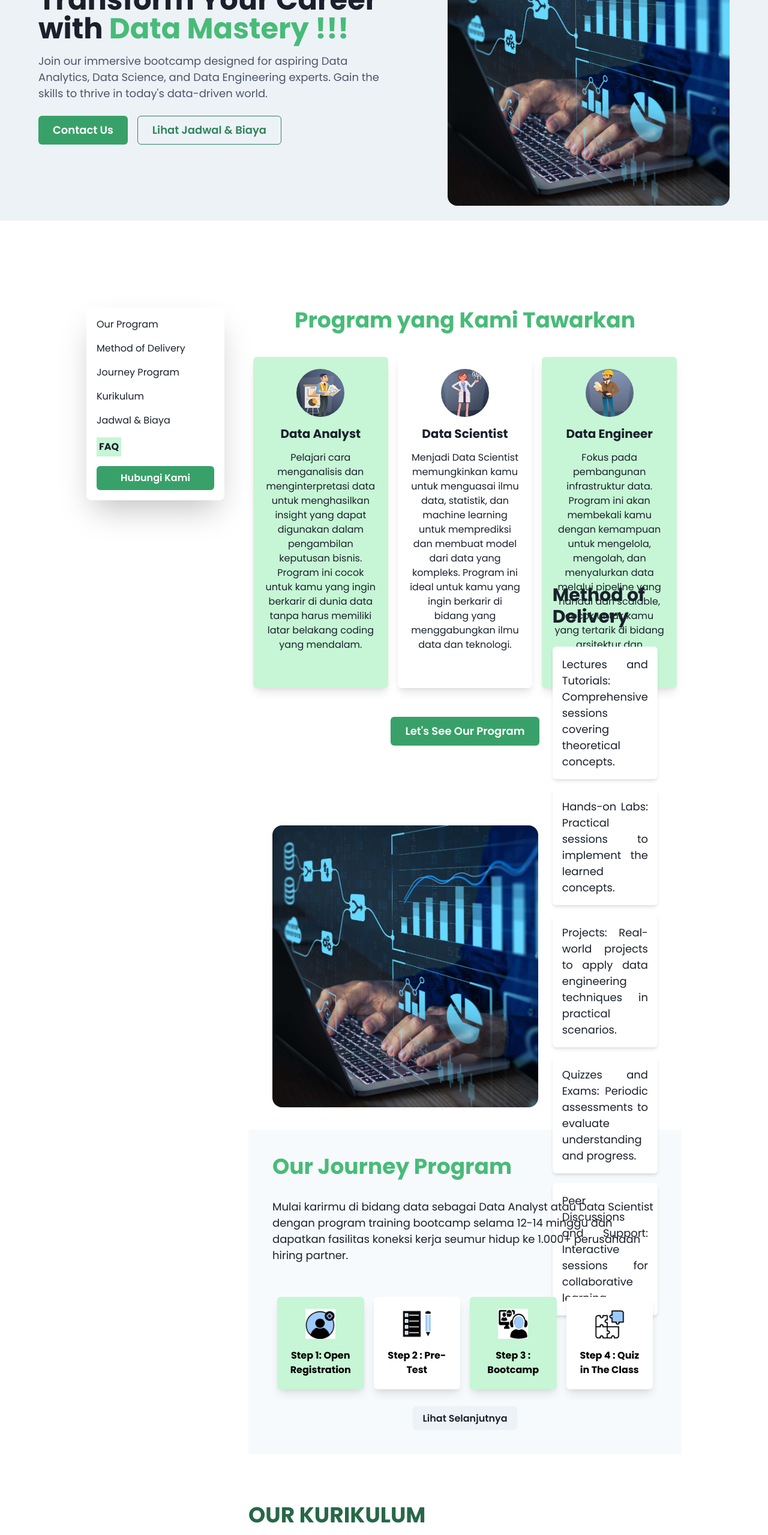
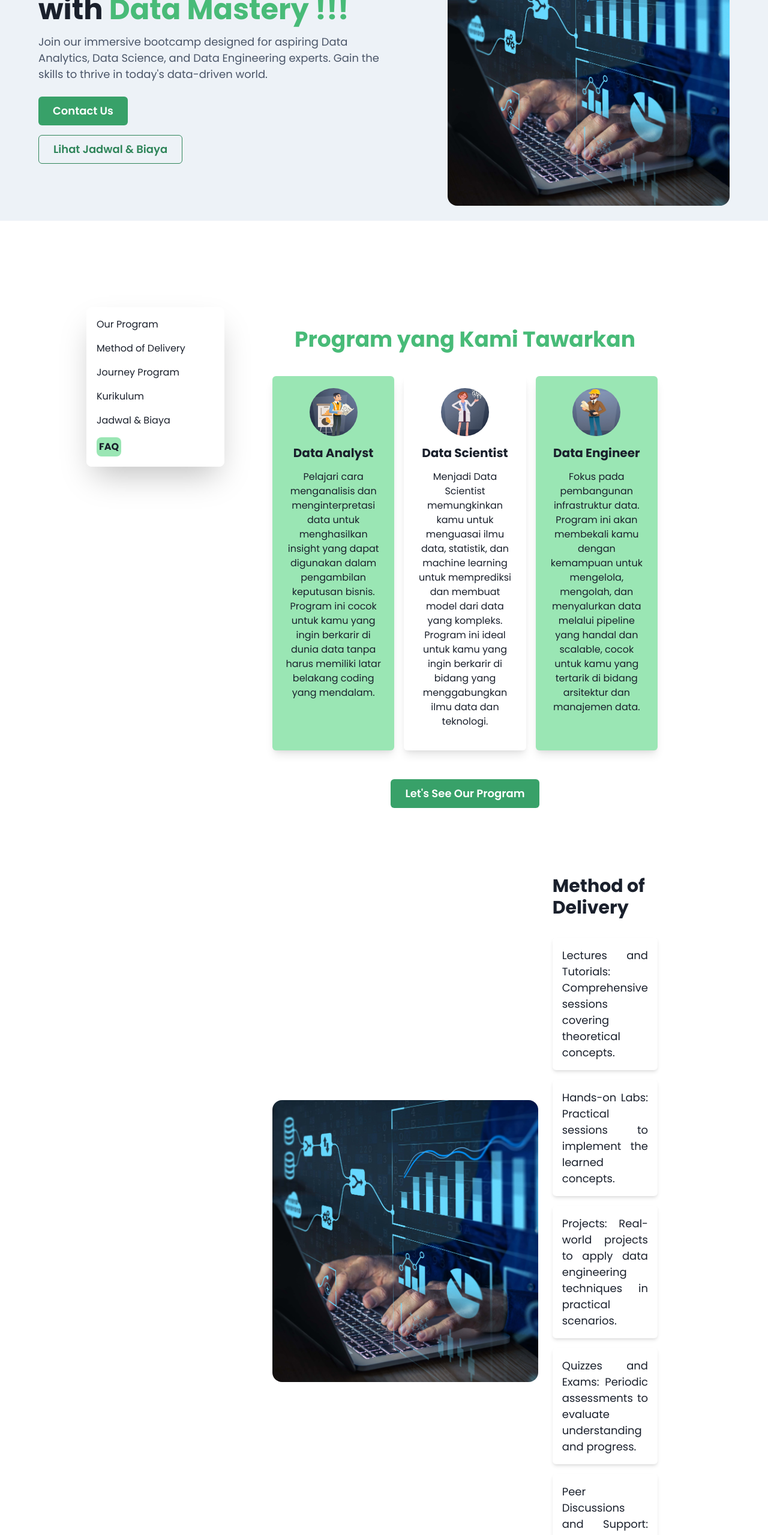
Before and after one commit to aurelioo29/landing-next, a Next.js app: page / in a window 1280 px wide. Shown: the part 234-2793 px from the top of the page at 60% size. Built offline with nearby package versions, Linux system fonts and the light colour scheme.

Commit message:
add(Respon): Added responsive for all section

```diff
--- a/src/components/section/Curiculum.jsx
+++ b/src/components/section/Curiculum.jsx
@@ -12,6 +12,7 @@ import {
   Button,
   Badge,
   Heading,
+  Select,
 } from "@chakra-ui/react";
 import { useState } from "react";
 import { FaChevronDown, FaChevronUp } from "react-icons/fa";
@@ -22,7 +23,7 @@ import {
   dataEngineerData,
 } from "@/data/materiData";
 
-const CurriculumTabs = () => {
+const Curriculum = () => {
   const { activeTab, setActiveTab, mode, setMode } = useTabsStore();
   const [activeModuleIndex, setActiveModuleIndex] = useState(null);
 
@@ -48,58 +49,90 @@ const CurriculumTabs = () => {
   }, 0);
 
   return (
-    <Box mx="auto" mb={20} id="kurikulum">
-      <Heading as={"h1"} mb={5} textTransform={"uppercase"} color={"green.700"}>
+    <Box mx="auto" mb={20} id="kurikulum" p={4}>
+      <Heading
+        as={"h1"}
+        mb={5}
+        textTransform={"uppercase"}
+        color={"green.400"}
+        textAlign={{ base: "center", md: "left" }}
+      >
         Our Kurikulum
       </Heading>
-      <Text fontSize="sm" fontWeight="bold" mb={4}>
+      <Text
+        fontSize="sm"
+        fontWeight="bold"
+        mb={4}
+        textAlign={{ base: "center", md: "left" }}
+      >
         Mengadopsi Kurikulum Teruji Industri: Mengikuti Update Terkini
       </Text>
 
-      <Flex mt={5} mb={5} justify="space-between" align="center">
-        <Box>
+      <Flex
+        direction={["column", "row"]}
+        align="center"
+        justify="space-between"
+        flexWrap="wrap"
+        mb={5}
+      >
+        <Box display="flex" flexWrap="wrap" justifyContent="center" mb={[4, 0]}>
+          {["Data Analyst", "Data Scientist", "Data Engineer"].map((label) => (
             <Button
-            variant={mode === "Data Analyst" ? "solid" : "outline"}
+              key={label}
+              variant={mode === label ? "solid" : "outline"}
               colorScheme="green"
-            mx={2}
-            onClick={() => setMode("Data Analyst")}
+              mx={1}
+              my={1}
+              onClick={() => setMode(label)}
             >
-            Data Analyst
+              {label}
             </Button>
-          <Button
-            variant={mode === "Data Scientist" ? "solid" : "outline"}
+          ))}
+        </Box>
+        <Badge
+          fontSize={"md"}
+          p={2}
+          borderRadius={"lg"}
           colorScheme="green"
-            mx={2}
-            onClick={() => setMode("Data Scientist")}
+          mt={[4, 0]}
+          mx={["auto", 0]}
         >
-            Data Scientist
-          </Button>
-          <Button
-            variant={mode === "Data Engineer" ? "solid" : "outline"}
-            colorScheme="green"
-            mx={2}
-            onClick={() => setMode("Data Engineer")}
-          >
-            Data Engineer
-          </Button>
-        </Box>
-        <Badge fontSize={"md"} p={1.5} borderRadius={"lg"} colorScheme="green">
           {totalLessons} Lessons
         </Badge>
       </Flex>
 
-      {/* Tabs for different categories */}
+      <Flex justify="center" mb={4}>
+        <Select
+          onChange={(e) => setActiveTab(e.target.selectedIndex)}
+          placeholder="Pilih Kategori"
+          variant="outline"
+          mb={4}
+          width={{ base: "90%", md: "200px" }}
+          display={{ base: "block", md: "none" }} // Hanya tampil di mobile
+        >
+          {dataToUse().map((tab, index) => (
+            <option key={index} value={index}>
+              {tab.category}
+            </option>
+          ))}
+        </Select>
+      </Flex>
+
       <Tabs
         index={activeTab}
         onChange={(index) => setActiveTab(index)}
         variant="enclosed"
+        isLazy
+        lazyBehavior="keepMounted"
       >
         <TabList>
+          <Flex display={["none", "flex"]} justify="space-between">
             {dataToUse().map((tab, index) => (
               <Tab key={index} _selected={{ borderBottom: "5px solid black" }}>
                 {tab.category}
               </Tab>
             ))}
+          </Flex>
         </TabList>
 
         <TabPanels>
@@ -111,6 +144,7 @@ const CurriculumTabs = () => {
                 borderRadius="md"
                 p={4}
                 boxShadow={"2xl"}
+                my={4}
               >
                 {tab.modules.map((module, idx) => (
                   <Box key={idx} mb={4}>
@@ -123,6 +157,7 @@ const CurriculumTabs = () => {
                       borderColor="gray.300"
                       cursor="pointer"
                       onClick={() => toggleModule(idx)}
+                      _hover={{ bg: "gray.100" }}
                     >
                       <Text fontWeight="bold">{module.title}</Text>
                       <Icon
@@ -168,4 +203,4 @@ const CurriculumTabs = () => {
   );
 };
 
-export default CurriculumTabs;
+export default Curriculum;
--- a/src/components/section/Hero.jsx
+++ b/src/components/section/Hero.jsx
@@ -31,38 +31,54 @@ export default function Hero() {
         alignItems="center"
         px={6}
       >
-        <Box textAlign="left" maxW="600px" mb={{ base: 6, md: 0 }}>
-          {" "}
+        <Box
+          textAlign={{ base: "center", md: "left" }}
+          maxW={{ base: "100%", md: "600px" }}
+          mb={{ base: 6, md: 0 }}
+        >
           <Heading as="h1" size="2xl" mb={4}>
             Transform Your Career with{" "}
             <Text as="span" color="green.400">
               Data Mastery !!!
-            </Text>{" "}
+            </Text>
           </Heading>
           <Text fontSize="lg" color="gray.600" mb={6}>
             Join our immersive bootcamp designed for aspiring Data Analytics,
             Data Science, and Data Engineering experts. Gain the skills to
             thrive in today&apos;s data-driven world.
           </Text>
-          <HStack
+          <VStack
             spacing={4}
             justifyContent={{ base: "center", md: "flex-start" }}
+            alignItems={{ base: "center", md: "flex-start" }}
+            mt={{ base: 4, md: 0 }}
           >
-            {" "}
             <Link href="#contact">
-              <Button colorScheme="green" size="lg">
+              <Button
+                colorScheme="green"
+                size="lg"
+                width={{ base: "100%", md: "auto" }}
+              >
                 Contact Us
               </Button>
             </Link>
             <Link href="#timeprice">
-              <Button variant="outline" colorScheme="green" size="lg">
+              <Button
+                variant="outline"
+                colorScheme="green"
+                size="lg"
+                width={{ base: "100%", md: "auto" }}
+              >
                 Lihat Jadwal & Biaya
               </Button>
             </Link>
-          </HStack>
+          </VStack>
         </Box>
 
-        <Box>
+        <Box
+          flexShrink={0}
+          mt={{ base: 4, md: 0 }}
+        >
           <Image
             src="/assets/hero_section.jpg"
             alt="Hero Section"
--- a/src/components/section/JourneyProgram.jsx
+++ b/src/components/section/JourneyProgram.jsx
@@ -1,49 +1,47 @@
-import { Box, Flex, Heading, Text, Image, Button } from "@chakra-ui/react";
+import { Box, Flex, Heading, Text, Image } from "@chakra-ui/react";
 import { useJourneyStore } from "@/hooks/useJourneyStore";
 import PopupDetail from "../modal/PopupDetail";
 
 const JourneySteps = ({ data }) => {
-  const {
-    currentStep,
-    setStep,
-    stepsPerPage,
-    currentPage,
-    nextPage,
-    resetPage,
-  } = useJourneyStore();
-
-  // Mengambil data sesuai dengan halaman
-  const visibleSteps = data.slice(0, stepsPerPage * currentPage);
+  const { currentStep, setStep } = useJourneyStore();
 
   return (
-    <Box bg="gray.50" p={10} mb={20} id="journey">
-      <Heading color="green.400" mb={8}>
+    <Box bg="gray.50" p={{ base: 4, md: 10 }} mb={20} id="journey">
+      <Heading color="green.400" mb={6} textAlign="center">
         Our Journey Program
       </Heading>
-      <Text mb={12} fontSize="lg">
+      <Text mb={8} fontSize="lg" textAlign="center">
         Mulai karirmu di bidang data sebagai Data Analyst atau Data Scientist
         dengan program training bootcamp selama 12-14 minggu dan dapatkan
         fasilitas koneksi kerja seumur hidup ke 1.000+ perusahaan hiring
         partner.
       </Text>
 
-      <Flex direction={["column", "row"]} wrap="wrap">
-        {visibleSteps.map((step, index) => (
+      <Flex
+        direction={["column", "row"]}
+        wrap="wrap"
+        justify="center"
+        align="center"
+        maxW="1200px"
+        mx="auto"
+      >
+        {data.map((step, index) => (
           <Flex
             key={index}
-            bg={index % 2 === 0 ? "green.100" : "white"}
+            bg={index % 2 === 0 ? "green.200" : "white"}
             color="black"
             p={5}
             borderRadius="md"
             flex="1"
-            maxW="300px"
+            maxW={{ base: "90%", sm: "300px" }}
+            minH="200px"
             m={2}
             direction="column"
             align="center"
             onClick={() => setStep(step)}
             cursor="pointer"
-            textAlign={"center"}
-            shadow={"lg"}
+            textAlign="center"
+            shadow="lg"
           >
             <Image src={step.image} alt={step.title} boxSize="50px" mb={4} />
             <Text fontWeight="bold">{step.title}</Text>
@@ -51,12 +49,6 @@ const JourneySteps = ({ data }) => {
         ))}
       </Flex>
 
-      {visibleSteps.length < data.length && (
-        <Flex justify="center" mt={5}>
-          <Button onClick={nextPage}>Lihat Selanjutnya</Button>
-        </Flex>
-      )}
-
       {currentStep && <PopupDetail step={currentStep} />}
     </Box>
   );
--- a/src/components/section/MainProgram.jsx
+++ b/src/components/section/MainProgram.jsx
@@ -24,30 +24,30 @@ const ProgramCards = () => {
   ];
 
   return (
-    <Box mb={20} id="mainProgram">
+    <Box mb={20} id="mainProgram" p={{ base: 8, md: 8 }} pt={{ base: 16 }}>
+      {" "}
       <Heading textAlign="center" color="green.400" mb={8}>
         Program yang Kami Tawarkan
       </Heading>
-
       <Flex
         justify="center"
         direction={["column", "row"]}
         wrap="wrap"
-        spacing={10}
+        spacing={5}
       >
         {programs.map((program, index) => (
           <Flex
             key={index}
-            bg={index % 2 === 0 ? "green.100" : "white"}
+            bg={index % 2 === 0 ? "green.200" : "white"}
             p={5}
             borderRadius="md"
             flex="1"
-            maxW="300px"
+            maxW={{ base: "100%", sm: "300px" }}
             m={2}
             direction="column"
             align="center"
             textAlign="center"
-            shadow={"lg"}
+            shadow="lg"
           >
             <Image
               src={program.image}
@@ -56,14 +56,15 @@ const ProgramCards = () => {
               borderRadius="full"
               mb={4}
             />
-            <Heading fontSize="xl" mb={4}>
+            <Heading fontSize={{ base: "lg", md: "xl" }} mb={4}>
               {program.title}
             </Heading>
-            <Text mb={4}>{program.description}</Text>
+            <Text mb={4} fontSize={{ base: "sm", md: "md" }}>
+              {program.description}
+            </Text>
           </Flex>
         ))}
       </Flex>
-
       <Flex justify="center" mt={10}>
         <Link href="#kurikulum">
           <Button colorScheme="green" size="lg">
--- a/src/components/section/MethodDelivery.jsx
+++ b/src/components/section/MethodDelivery.jsx
@@ -11,41 +11,38 @@ export default function MethodDelivery() {
 
   return (
     <Box
-      h="65vh"
       display="flex"
       justifyContent="center"
       alignItems="center"
       textAlign="center"
       px={4}
-      mb={10}
       id="method"
+      mb="20"
     >
       <Flex
         w="full"
         maxW="1200px"
-        justifyContent="space-between"
-        alignItems="center"
         px={6}
-        direction={["column", "row"]} // Stack on small screens and row on larger screens
+        direction={{ base: "column", md: "row" }}
+        align="center"
       >
-        <Box pt={14}>
+        <Box
+          pt={{ base: 4, md: 0 }}
+          mb={{ base: 4, md: 0 }}
+          textAlign="center"
+        >
           <Image
             src="/assets/hero_section.jpg"
             alt="Hero Section"
             boxSize="470px"
             objectFit="cover"
             borderRadius="2xl"
-            className="heroImage"
           />
         </Box>
 
-        <Box flex="1" textAlign="left" ml={[0, 6]}>
+        <Box flex="1" textAlign="left" ml={{ base: 0, md: 6 }}>
           <VStack spacing={4} align="start">
-            {" "}
-            {/* Align items to start */}
-            <Heading as="h2" size="lg" textAlign="left" mb={4}>
-              {" "}
-              {/* Heading positioned on the left */}
+            <Heading as="h2" size="lg" mb={4}>
               Method of Delivery
             </Heading>
             {methods.map((method, index) => (
@@ -55,7 +52,7 @@ export default function MethodDelivery() {
                 bg="white"
                 borderRadius="md"
                 boxShadow="md"
-                width="full" // Ensure it takes the full width of the container
+                width="full"
               >
                 <Text fontSize="lg" textAlign="justify">
                   {method}
--- a/src/components/section/Sidebar.jsx
+++ b/src/components/section/Sidebar.jsx
@@ -1,9 +1,24 @@
-import { useEffect } from "react";
-import { VStack, Box, Button, Link, Text } from "@chakra-ui/react";
+import { useEffect, useState } from "react";
+import {
+  Box,
+  Link,
+  Text,
+  IconButton,
+  VStack,
+  Drawer,
+  DrawerBody,
+  DrawerHeader,
+  DrawerOverlay,
+  DrawerContent,
+  useDisclosure,
+  HStack,
+} from "@chakra-ui/react";
+import { HamburgerIcon } from "@chakra-ui/icons";
 import { useSectionStore } from "@/hooks/sectionStore";
 import { linksData } from "@/data/linkData";
 
 export default function Sidebar() {
+  const { isOpen, onOpen, onClose } = useDisclosure();
   const activeSection = useSectionStore((state) => state.activeSection);
   const setActiveSection = useSectionStore((state) => state.setActiveSection);
 
@@ -27,7 +42,6 @@ export default function Sidebar() {
 
   return (
     <Box
-      w="230px"
       bg="white"
       h="fit-content"
       p={4}
@@ -37,8 +51,54 @@ export default function Sidebar() {
       position="sticky"
       top={0}
       zIndex={1000}
+      w={{ base: "100%", md: "230px" }}
     >
-      <VStack align="flex-start" spacing={4}>
+      <HStack display={{ base: "flex", md: "none" }} justify="space-between">
+        <Text fontWeight="bold" fontSize="xl">
+          Our Menu
+        </Text>
+        <IconButton
+          icon={<HamburgerIcon />}
+          onClick={onOpen}
+          aria-label="Open Menu"
+        />
+      </HStack>
+
+      <Drawer isOpen={isOpen} placement="left" onClose={onClose}>
+        <DrawerOverlay />
+        <DrawerContent>
+          <DrawerHeader borderBottomWidth="1px">Menu</DrawerHeader>
+          <DrawerBody>
+            <VStack spacing={4} align="flex-start">
+              {linksData.map((link, index) => (
+                <Link
+                  key={index}
+                  href={link.href}
+                  _hover={{ textDecoration: "none" }}
+                  onClick={onClose}
+                >
+                  <Text
+                    fontWeight={activeSection === link.href ? "bold" : "normal"}
+                    bg={
+                      activeSection === link.href ? "green.400" : "transparent"
+                    }
+                    p={activeSection === link.href ? 1 : 0}
+                    fontSize="md"
+                  >
+                    {link.label}
+                  </Text>
+                </Link>
+              ))}
+            </VStack>
+          </DrawerBody>
+        </DrawerContent>
+      </Drawer>
+
+      <VStack
+        align="flex-start"
+        spacing={4}
+        display={{ base: "none", md: "flex" }}
+      >
         {linksData.map((link, index) => (
           <Link
             key={index}
@@ -47,16 +107,15 @@ export default function Sidebar() {
           >
             <Text
               fontWeight={activeSection === link.href ? "bold" : "normal"}
-              bg={activeSection === link.href ? "green.100" : "transparent"}
+              bg={activeSection === link.href ? "green.200" : "transparent"}
               p={activeSection === link.href ? 1 : 0}
+              fontSize={{ base: "sm", md: "md" }}
+              borderRadius={"lg"}
             >
               {link.label}
             </Text>
           </Link>
         ))}
-        <Button colorScheme="green" w="full" size="md">
-          <Link href="#contact">Hubungi Kami</Link>
-        </Button>
       </VStack>
     </Box>
   );
--- a/src/pages/index.js
+++ b/src/pages/index.js
@@ -21,9 +21,9 @@ export default function Home() {
         <link rel="icon" href="/assets/favicon.png" />
       </Head>
       <Hero />
-      <Flex p={"36"}>
+      <Flex direction={{ base: "column", md: "row" }} p={{ base: 0, md: 36 }}>
         <Sidebar />
-        <Box flex="1" pl={10}>
+        <Box flex="1" pl={{ base: 0, md: 10 }}>
           <Box id="program-cards">
             <ProgramCards />
           </Box>
```
Also changed, not shown: src/components/navbar/Navbar.jsx (+97 -7 lines), src/components/section/Faq.jsx (+14 -8 lines), src/components/section/TimePrice.jsx (+38 -10 lines). Lines whose indentation alone changed are shown as unchanged.
